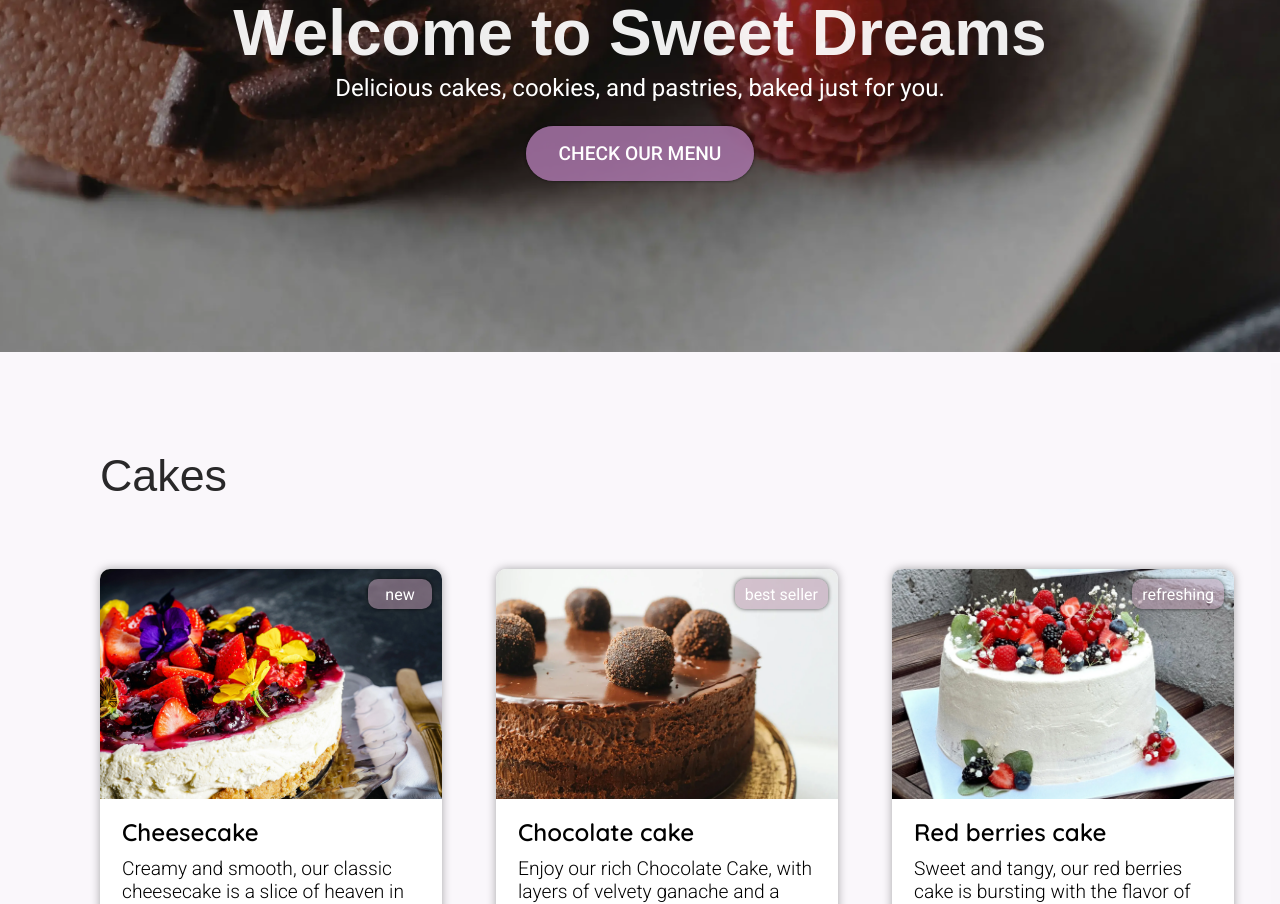
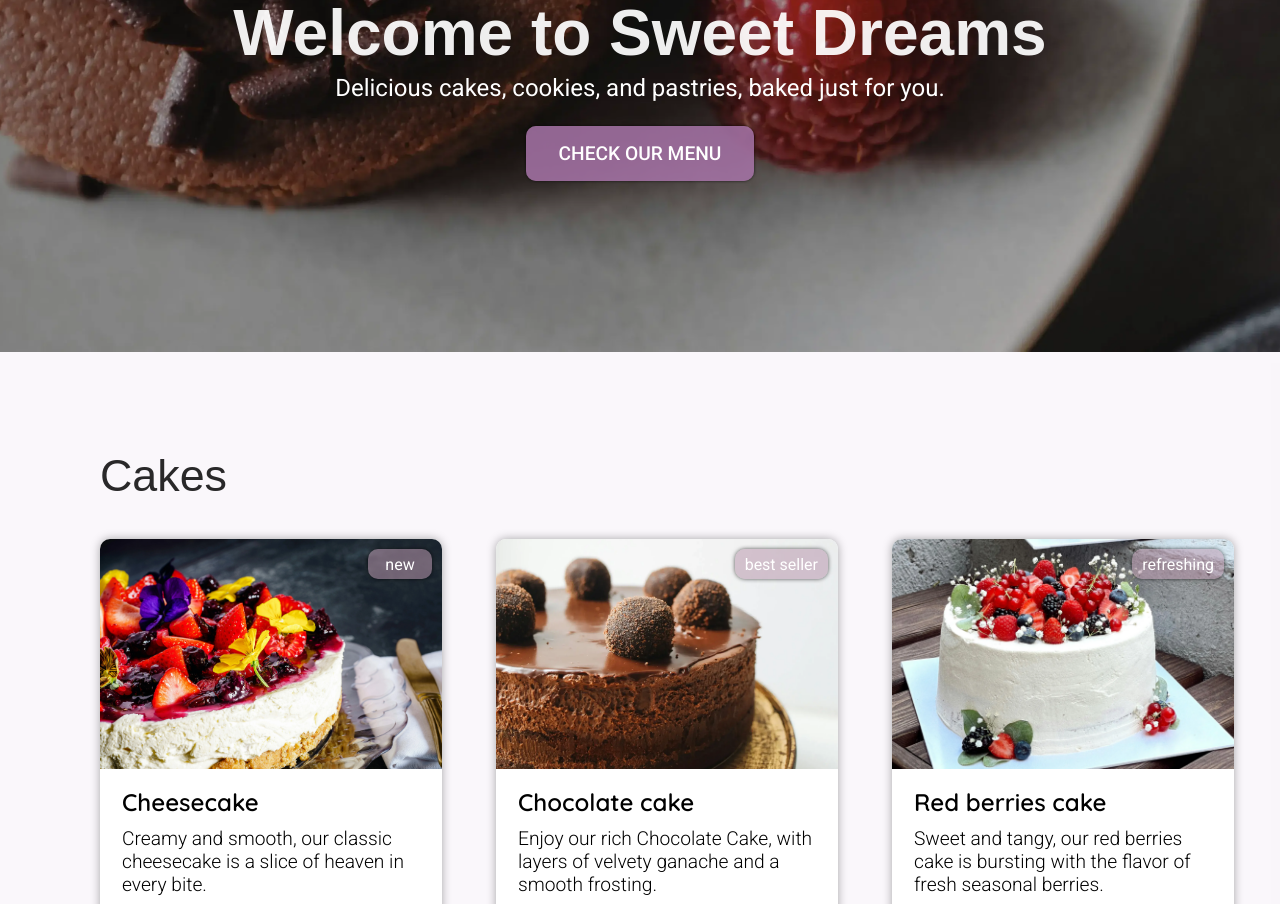
Before and after one commit to MariaCenci/landSweetDreams, a React (Vite) app: page / in a window 1280 px wide. Shown: the part 400-1304 px from the top of the page. Built offline with nearby package versions, Linux system fonts and the light colour scheme; a web font is replaced by a local one.

Commit message:
chore: style changes

```diff
--- a/src/components/HeroSection/heroSection.scss
+++ b/src/components/HeroSection/heroSection.scss
@@ -27,6 +27,7 @@
 
     .container-hero-p {
       p {
+        font-size: map-get($font-size, lg );
         color: map-get($colors, secondary);
         margin-bottom: 24px;
       }
@@ -35,6 +36,7 @@
     .btn-hero {
       position: relative;
       z-index: 1;
+      border-radius: 10px;
       transition: transform 0.5s ease-in-out;
       background-color: map-get($colors, btn);
 
@@ -51,7 +53,7 @@
         left: 0;
         width: 100%;
         height: 100%;
-        border-radius: 28px;
+        border-radius: 10px;
         z-index: -1;
         transition: background-color 0.3s ease-in;
         animation: pulse 3.5s infinite;
--- a/src/pages/Products/products.scss
+++ b/src/pages/Products/products.scss
@@ -3,20 +3,14 @@
 #products-section {
   background-color: map-get($colors, bg1-section);
 
-
-  .bakery-item-section{
-    margin-bottom: 108px;
+  .bakery-item-section {
+    margin-bottom: 80px;
   }
-
-
 
   .cards-container {
     display: grid;
     gap: 54px;
     grid-template-columns: repeat(3, 1fr);
     width: 100%;
-    padding-top: 30px;
-
-
   }
 }
```
